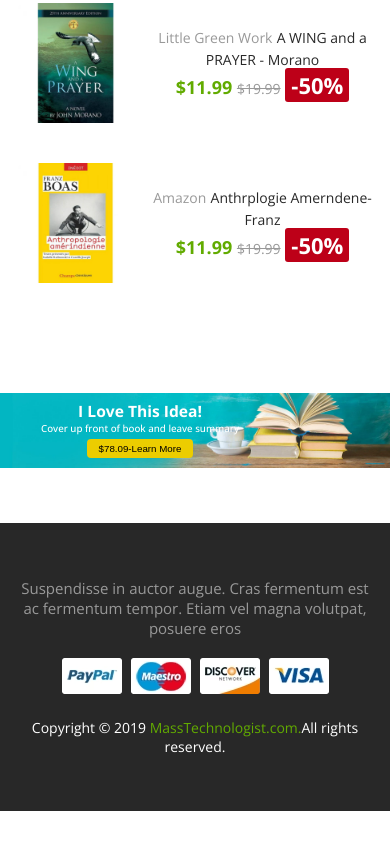
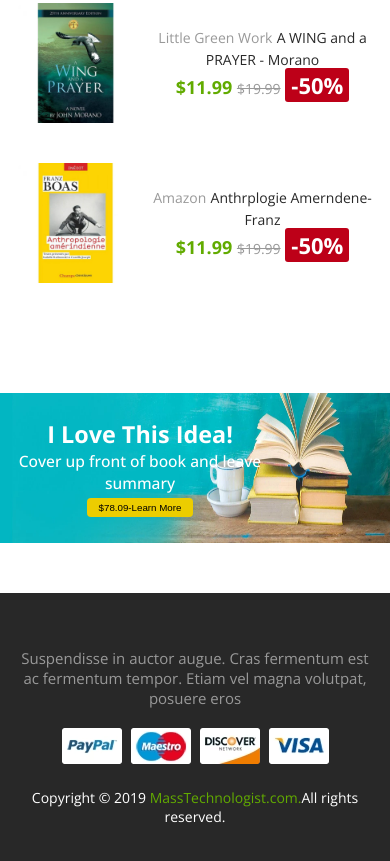
Before and after one commit to mahmoudvs183/smartbook-theme, a plain HTML site: page index.html in a window 390 px wide. Shown: the part 5511-6372 px from the top of the page. Before the commit the page ends 6322 px from the top, so only its background shows below. Drawn offline with nearby package versions, Linux system fonts and the light colour scheme.

Commit message:
7th commit

```diff
--- a/css/style.css
+++ b/css/style.css
@@ -1005,14 +1005,17 @@ main .circles span {
     bottom: 0;
     margin: auto;
     height: 100%;
+    align-items: center;
+    justify-content: flex-start;
+    display: flex;
 }
 
 .banner img {
     width: 100%;
+    height: 100%;
 }
 
 .banner .banner-content {
-    padding-top: 2%;
     max-width: 470px;
     text-align: center;
 }
@@ -1048,6 +1051,14 @@ main .circles span {
         font-size: 2.5vw;
     }
 }
+@media (max-width: 450px) {
+    .banner .banner-content h1 {
+        font-size: 6vw;
+    }
+    .banner .banner-content h2 {
+                font-size: 4vw;
+    }
+}
 
 @media (max-width: 600px) {
     .banner .banner-content {
@@ -1061,6 +1072,12 @@ main .circles span {
     .banner .banner-content input {
         padding: 2px 10px;
         font-size: 2.5vw;
+    }
+}
+/* Small */
+@media (max-width: 768px) {
+    .banner{
+        height:150px;
     }
 }
 
```
